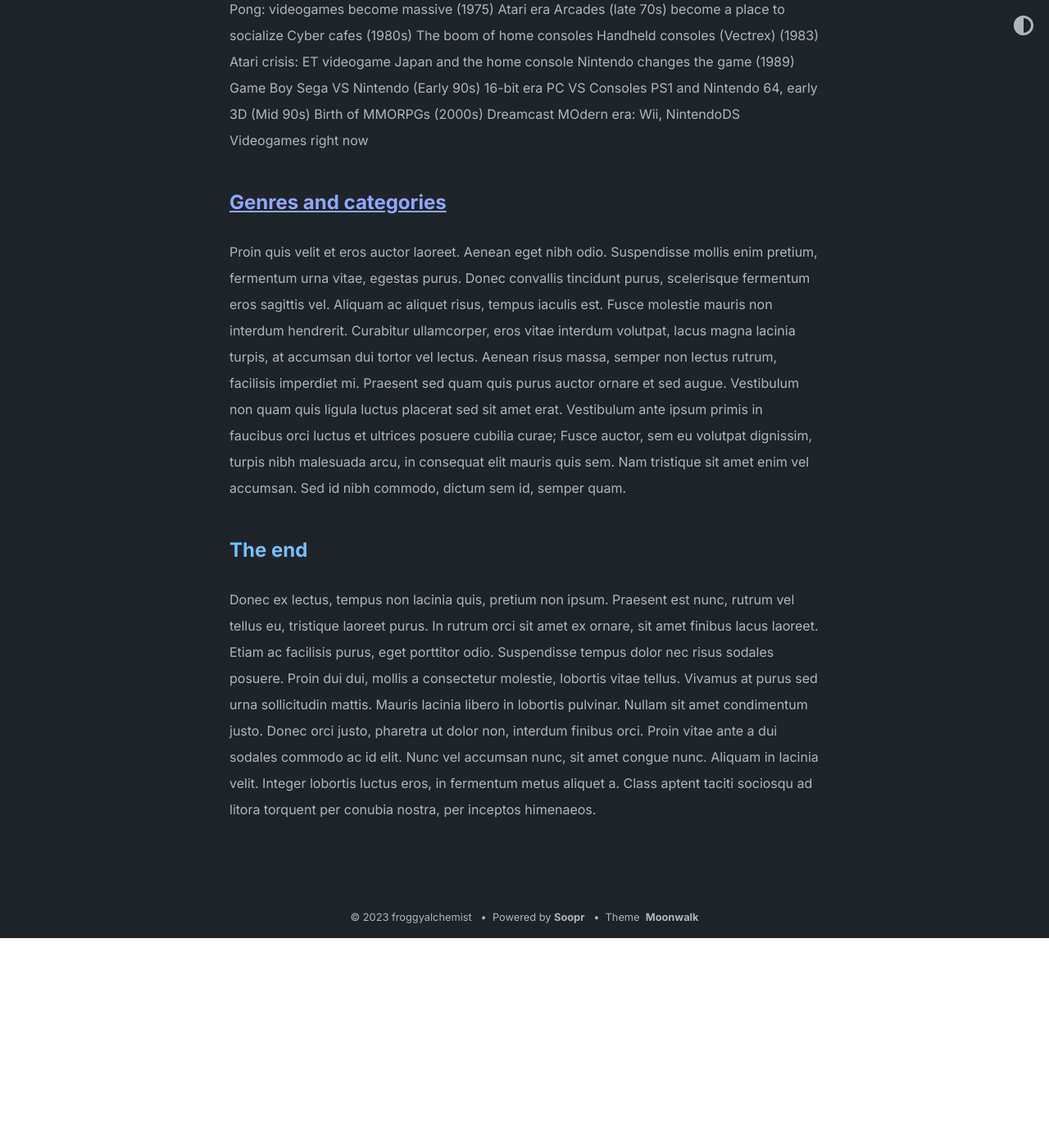
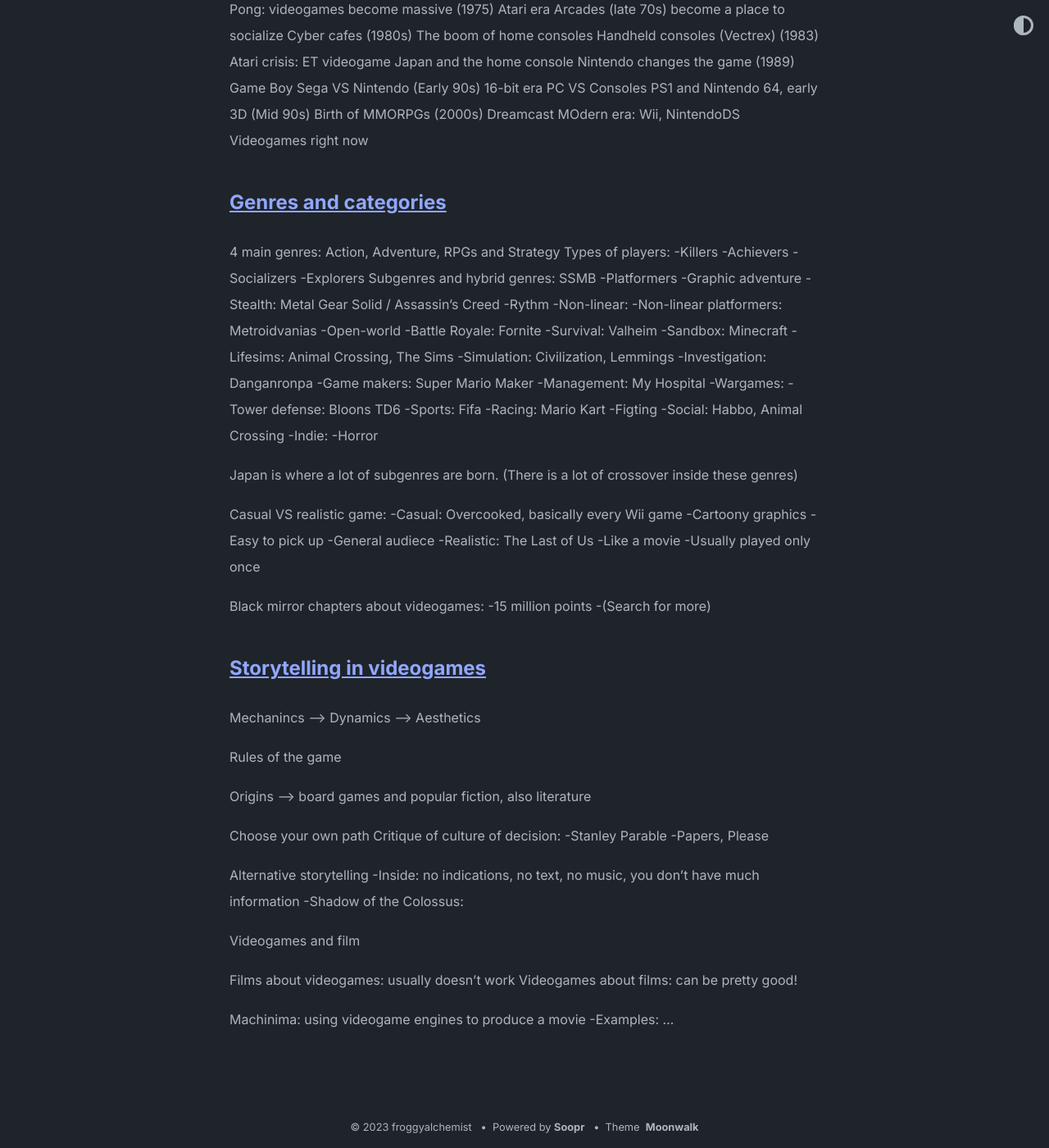
Before and after one commit to froggyalchemist/froggyalchemist.github.io, a Jekyll site: the page built from _posts/2023-05-26-videogames-digital-culture.md, in a window 1280 px wide and 1400 px high, scrolled down 597 px. Shown: the whole window at 82% size. Built offline with Jekyll 4.4.1, drawn with Linux system fonts in a browser that asks for light colours; before the commit the page ends 1741 px from its top, so only the background shows below that; some of the changed text lies outside the part shown.

Commit message:
updated videogame post

```diff
--- a/_posts/2023-05-26-videogames-digital-culture.md
+++ b/_posts/2023-05-26-videogames-digital-culture.md
@@ -35,8 +35,75 @@ Videogames right now
 
 ## [Genres and categories](#genres-and-categories)
 
-Proin quis velit et eros auctor laoreet. Aenean eget nibh odio. Suspendisse mollis enim pretium, fermentum urna vitae, egestas purus. Donec convallis tincidunt purus, scelerisque fermentum eros sagittis vel. Aliquam ac aliquet risus, tempus iaculis est. Fusce molestie mauris non interdum hendrerit. Curabitur ullamcorper, eros vitae interdum volutpat, lacus magna lacinia turpis, at accumsan dui tortor vel lectus. Aenean risus massa, semper non lectus rutrum, facilisis imperdiet mi. Praesent sed quam quis purus auctor ornare et sed augue. Vestibulum non quam quis ligula luctus placerat sed sit amet erat. Vestibulum ante ipsum primis in faucibus orci luctus et ultrices posuere cubilia curae; Fusce auctor, sem eu volutpat dignissim, turpis nibh malesuada arcu, in consequat elit mauris quis sem. Nam tristique sit amet enim vel accumsan. Sed id nibh commodo, dictum sem id, semper quam.
+4 main genres: Action, Adventure, RPGs and Strategy
+Types of players:
+    -Killers
+    -Achievers
+    -Socializers
+    -Explorers
+Subgenres and hybrid genres: SSMB
+    -Platformers
+    -Graphic adventure
+    -Stealth: Metal Gear Solid / Assassin's Creed
+    -Rythm
+    -Non-linear:
+        -Non-linear platformers: Metroidvanias
+    -Open-world
+    -Battle Royale: Fornite
+    -Survival: Valheim
+    -Sandbox: Minecraft
+    -Lifesims: Animal Crossing, The Sims
+    -Simulation: Civilization, Lemmings
+    -Investigation: Danganronpa
+    -Game makers: Super Mario Maker
+    -Management: My Hospital
+    -Wargames:
+    -Tower defense: Bloons TD6
+    -Sports: Fifa
+    -Racing: Mario Kart
+    -Figting
+    -Social: Habbo, Animal Crossing
+    -Indie:
+    -Horror
 
-## The end
+Japan is where a lot of subgenres are born.
+(There is a lot of crossover inside these genres)
 
-Donec ex lectus, tempus non lacinia quis, pretium non ipsum. Praesent est nunc, rutrum vel tellus eu, tristique laoreet purus. In rutrum orci sit amet ex ornare, sit amet finibus lacus laoreet. Etiam ac facilisis purus, eget porttitor odio. Suspendisse tempus dolor nec risus sodales posuere. Proin dui dui, mollis a consectetur molestie, lobortis vitae tellus. Vivamus at purus sed urna sollicitudin mattis. Mauris lacinia libero in lobortis pulvinar. Nullam sit amet condimentum justo. Donec orci justo, pharetra ut dolor non, interdum finibus orci. Proin vitae ante a dui sodales commodo ac id elit. Nunc vel accumsan nunc, sit amet congue nunc. Aliquam in lacinia velit. Integer lobortis luctus eros, in fermentum metus aliquet a. Class aptent taciti sociosqu ad litora torquent per conubia nostra, per inceptos himenaeos.
+Casual VS realistic game:
+    -Casual: Overcooked, basically every Wii game
+        -Cartoony graphics
+        -Easy to pick up
+        -General audiece
+    -Realistic: The Last of Us
+        -Like a movie
+        -Usually played only once
+
+Black mirror chapters about videogames:
+    -15 million points
+    -(Search for more)
+
+## [Storytelling in videogames](#storytelling)
+
+Mechanincs --> Dynamics --> Aesthetics
+
+Rules of the
+game
+
+Origins --> board games and popular fiction, also literature
+
+Choose your own path
+Critique of culture of decision:
+    -Stanley Parable
+    -Papers, Please
+
+Alternative storytelling
+    -Inside: no indications, no text, no music, you don't have much information
+    -Shadow of the Colossus:
+
+Videogames and film
+
+Films about videogames: usually doesn't work
+Videogames about films: can be pretty good!
+
+Machinima: using videogame engines to produce a movie
+    -Examples: ...
```
